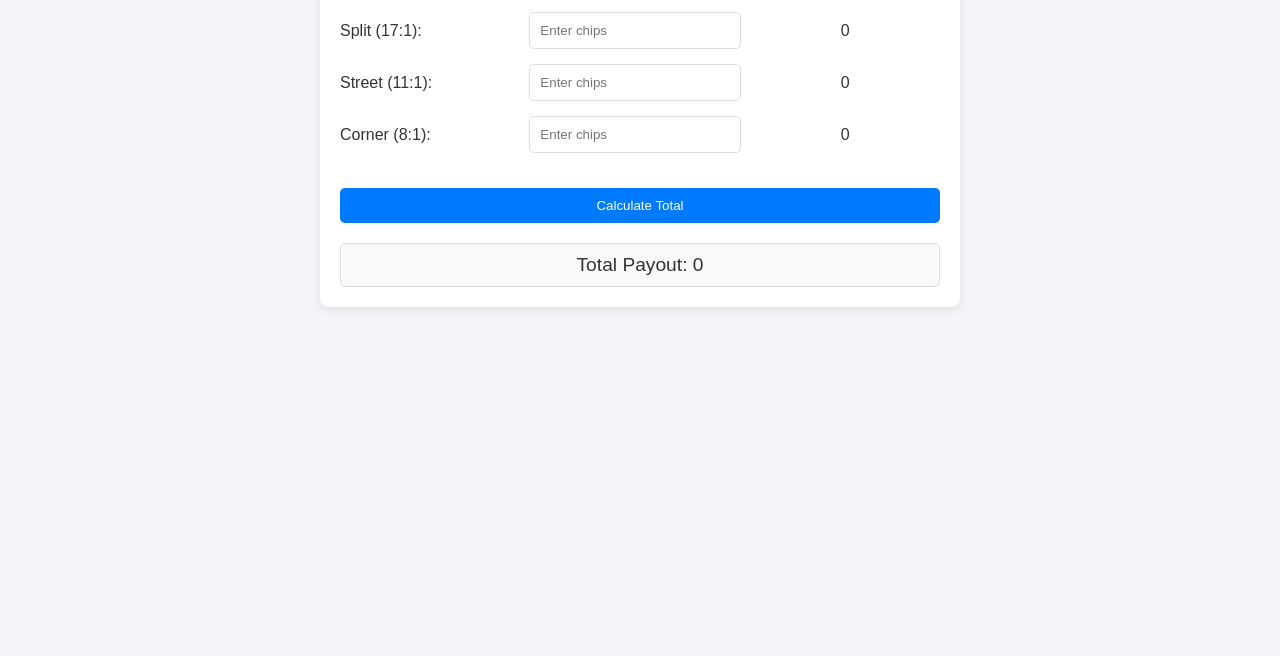
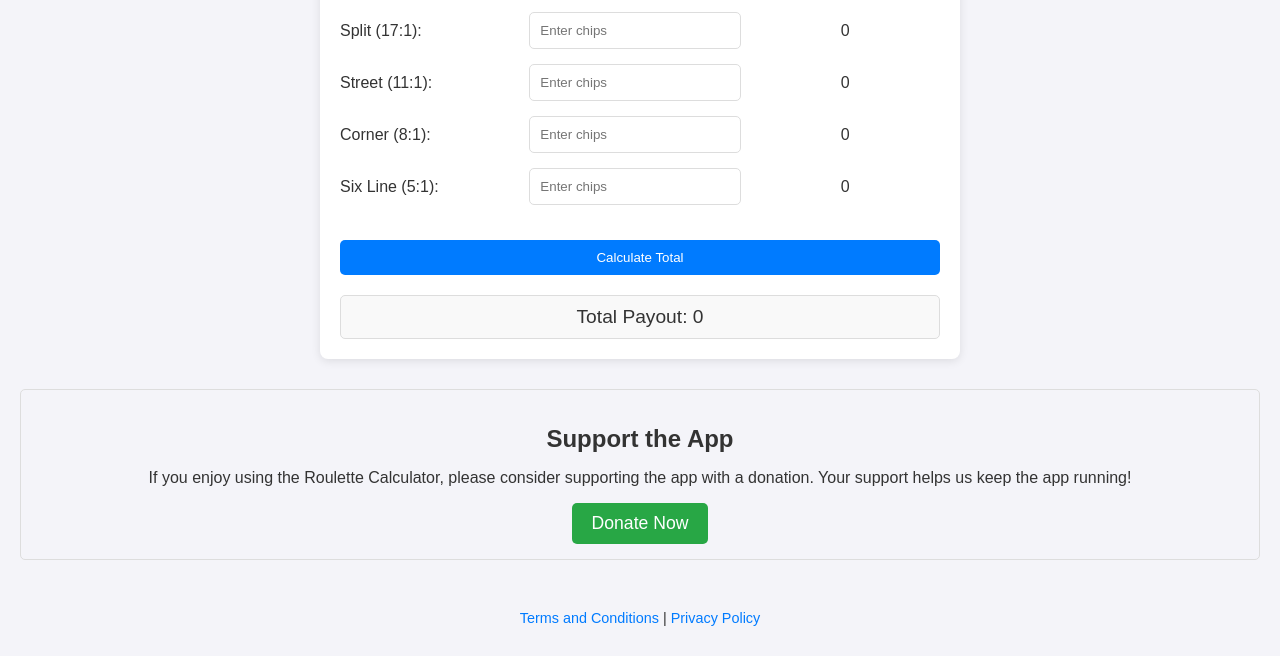
Before and after one commit to vern2429/Roulette-Calculator, a plain HTML site: page roulette calculator.html in a window 1280 px wide. Shown: the part 158-814 px from the top of the page. Drawn offline with Linux system fonts and the light colour scheme.

Commit message:
Roulette Calculator.html

```diff
--- a/roulette calculator.html
+++ b/roulette calculator.html
@@ -65,6 +65,43 @@
             text-align: center;
             font-size: 1.2em;
         }
+        footer {
+            text-align: center;
+            margin-top: 40px;
+            padding: 10px;
+            background: #f4f4f9;
+            font-size: 0.9em;
+        }
+        footer a {
+            color: #007bff;
+            text-decoration: none;
+        }
+        footer a:hover {
+            text-decoration: underline;
+        }
+        .donate-section {
+            margin-top: 30px;
+            text-align: center;
+            padding: 15px;
+            background-color: #f4f4f9;
+            border: 1px solid #ddd;
+            border-radius: 5px;
+        }
+        .donate-section h2 {
+            margin-bottom: 10px;
+        }
+        .donate-button {
+            padding: 10px 20px;
+            background-color: #28a745;
+            color: white;
+            border: none;
+            border-radius: 5px;
+            cursor: pointer;
+            font-size: 1.1em;
+        }
+        .donate-button:hover {
+            background-color: #218838;
+        }
     </style>
 </head>
 <body>
@@ -91,6 +128,11 @@
                 <input type="number" id="corner" placeholder="Enter chips" onchange="updatePayout('corner', 8)">
                 <span class="result" id="cornerResult">0</span>
             </div>
+            <div class="bet-row">
+                <label for="sixLine">Six Line (5:1):</label>
+                <input type="number" id="sixLine" placeholder="Enter chips" onchange="updatePayout('sixLine', 5)">
+                <span class="result" id="sixLineResult">0</span>
+            </div>
         </div>
         <div class="form-group">
             <button onclick="calculateTotal()">Calculate Total</button>
@@ -100,18 +142,31 @@
         </div>
     </div>
 
+    <!-- Donation Section -->
+    <div class="donate-section">
+        <h2>Support the App</h2>
+        <p>If you enjoy using the Roulette Calculator, please consider supporting the app with a donation. Your support helps us keep the app running!</p>
+        <button class="donate-button" onclick="window.location.href='pi://GBICKACCYEYU3W6UNNXUYSPBXFX5DEBNSLXWFHBEJWG7VLKZ2TDKSPN5'">Donate Now</button>
+    </div>
+
+    <footer>
+        <a href="terms.html">Terms and Conditions</a> | <a href="privacy.html">Privacy Policy</a>
+    </footer>
+
     <script>
         const payouts = {
             straight: 35,
             split: 17,
             street: 11,
             corner: 8,
+            sixLine: 5,
         };
 
         function updatePayout(betType, odds) {
             const chips = parseFloat(document.getElementById(betType).value) || 0;
             const payout = chips * odds;
-            document.getElementById(`${betType}Result`).textContent = payout.toFixed(2);
+            // Remove ".00" if it's a whole number
+            document.getElementById(`${betType}Result`).textContent = (payout % 1 === 0) ? payout.toFixed(0) : payout.toFixed(2);
         }
 
         function calculateTotal() {
@@ -122,8 +177,9 @@
                 totalPayout += chips * payouts[betType];
             }
 
-            document.getElementById('totalResult').textContent = `Total Payout: ${totalPayout.toFixed(2)}`;
+            // Remove ".00" from total if it's a whole number
+            document.getElementById('totalResult').textContent = `Total Payout: ${(totalPayout % 1 === 0) ? totalPayout.toFixed(0) : totalPayout.toFixed(2)}`;
         }
     </script>
 </body>
-</html>
+    </html>
```
